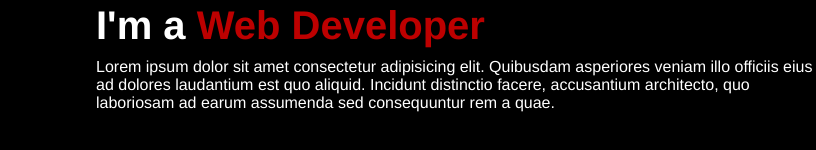
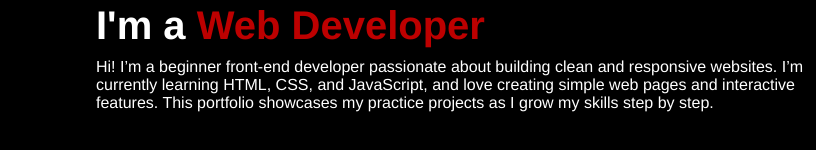
Before and after one commit to syedarman610/first-Portfolio-type, a plain HTML site: page first-portfolio-webpage/index.html in a window 1280 px wide. Shown: the part 200-350 px from the top of the page, 464-1280 px from the left. Drawn offline with Linux system fonts and the light colour scheme.

Commit message:
Update index.html

```diff
--- a/first-portfolio-webpage/index.html
+++ b/first-portfolio-webpage/index.html
@@ -33,7 +33,7 @@
  <div class="home-container">
     <h1>Hi, It's <span><b>Syed Arman</b></span></h1>
     <h3 class="typing-text">I'm a<span> Web Developer</span></h3>
-    <p>Lorem ipsum dolor sit amet consectetur adipisicing elit. Quibusdam asperiores veniam illo officiis eius ad dolores laudantium est quo aliquid. Incidunt distinctio facere, accusantium architecto, quo laboriosam ad earum assumenda sed consequuntur rem a quae.</p>
+    <p>Hi! I’m a beginner front-end developer passionate about building clean and responsive websites. I’m currently learning HTML, CSS, and JavaScript, and love creating simple web pages and interactive features. This portfolio showcases my practice projects as I grow my skills step by step. </p>
     <div class="icons">
         <a href="https://github.com/syedarman610"><i class="fa-brands fa-github"></i></a>
         <a href="https://www.linkedin.com/in/syed-arman-16a5b3377/"><i class="fa-brands fa-linkedin"></i></a>
```
